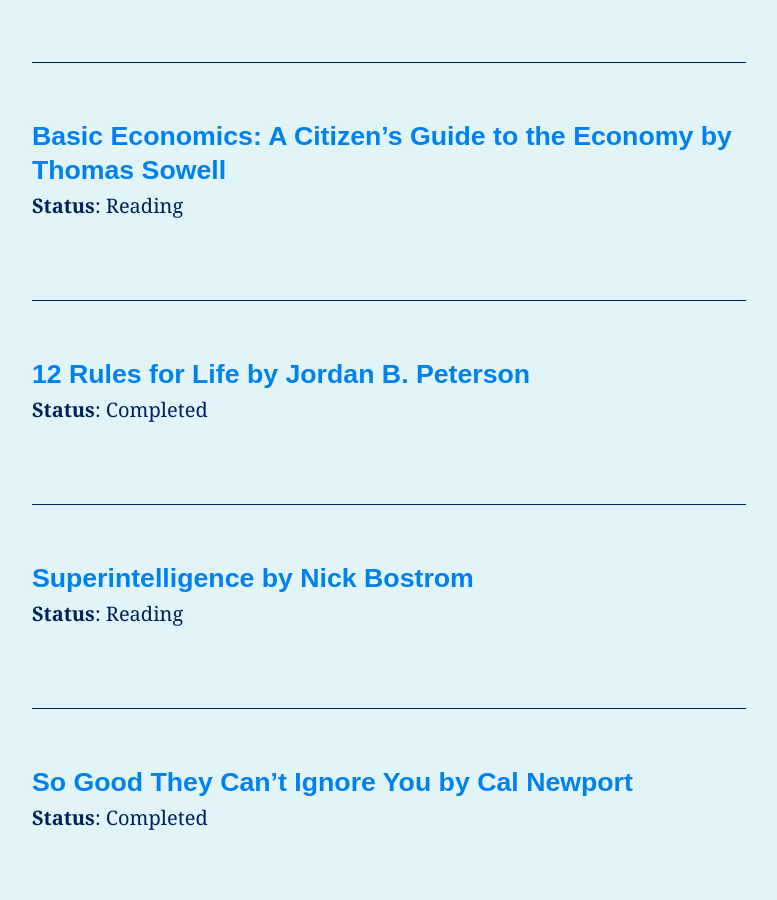
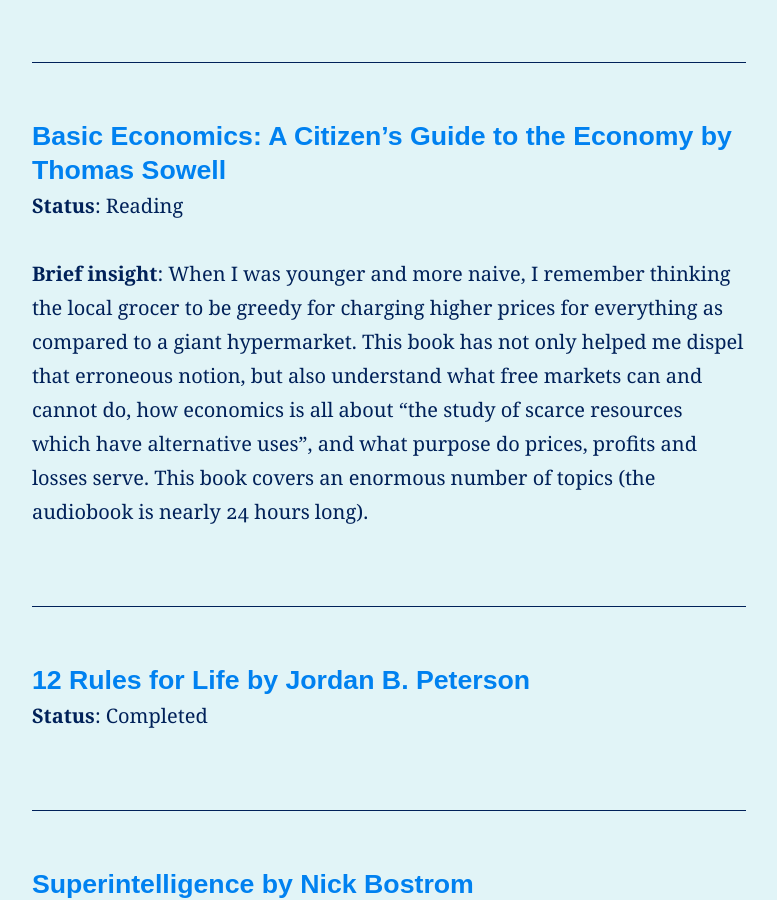
Before and after one commit to aayn/aayn.github.io, a Jekyll site: the page built from bookshelf.md, in a window 1280 px wide and 900 px high, scrolled down 1461 px. Shown: the whole window, without its empty margins (251-1028 px from the left). Built offline with Jekyll 4.4.1, drawn with Linux system fonts in a browser that asks for light colours; our own code applies the rules of GitHub Pages for plain Markdown files; comment, search, counter and statistics services are not loaded.

Commit message:
Add description about Basic Economics in bookshelf.md

```diff
--- a/bookshelf.md
+++ b/bookshelf.md
@@ -38,6 +38,14 @@ eliminating shallow work has greatly improved my productivity.
 
 **Status**: Reading
 
+**Brief insight**: When I was younger and more naive, I remember thinking the
+local grocer to be greedy for charging higher prices for everything as compared
+to a giant hypermarket. This book has not only helped me dispel that erroneous
+notion, but also understand what free markets can and cannot do, how economics
+is all about "the study of scarce resources which have alternative uses", and
+what purpose do prices, profits and losses serve. This book covers an enormous
+number of topics (the audiobook is nearly 24 hours long).
+
 ----------------
 
 #### 12 Rules for Life by Jordan B. Peterson
```
